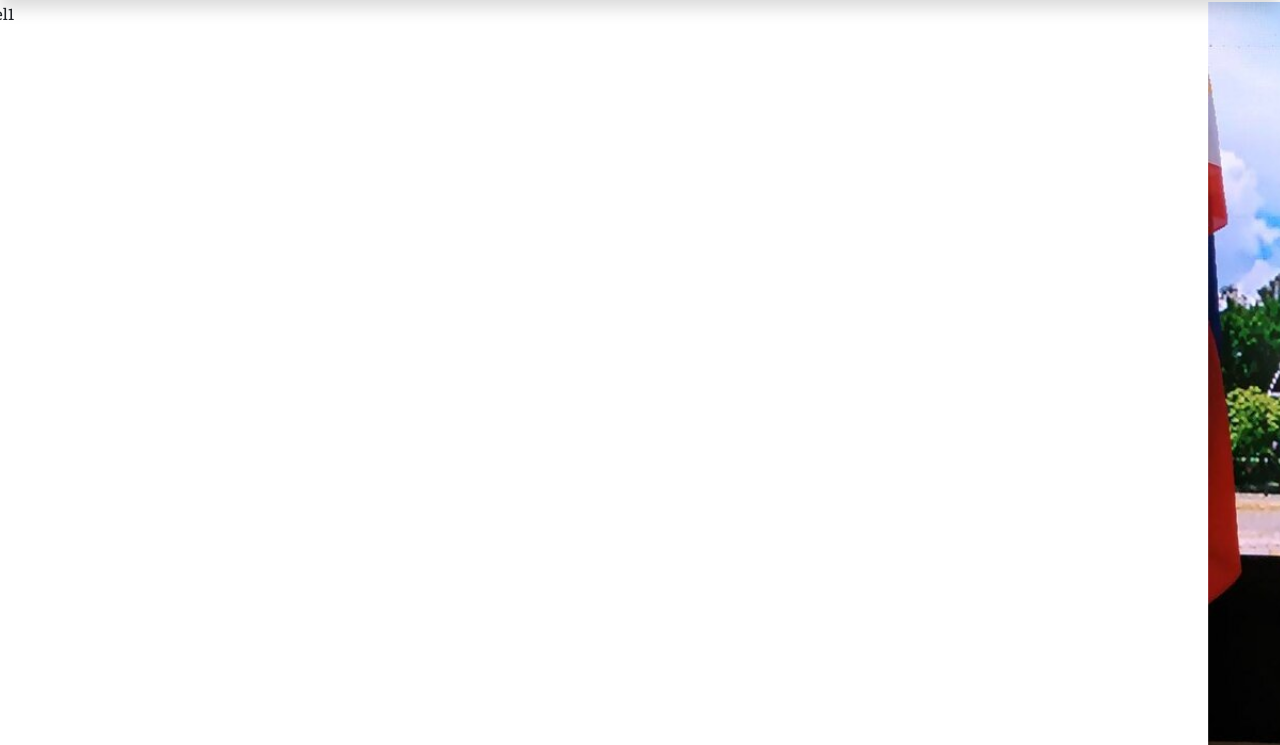
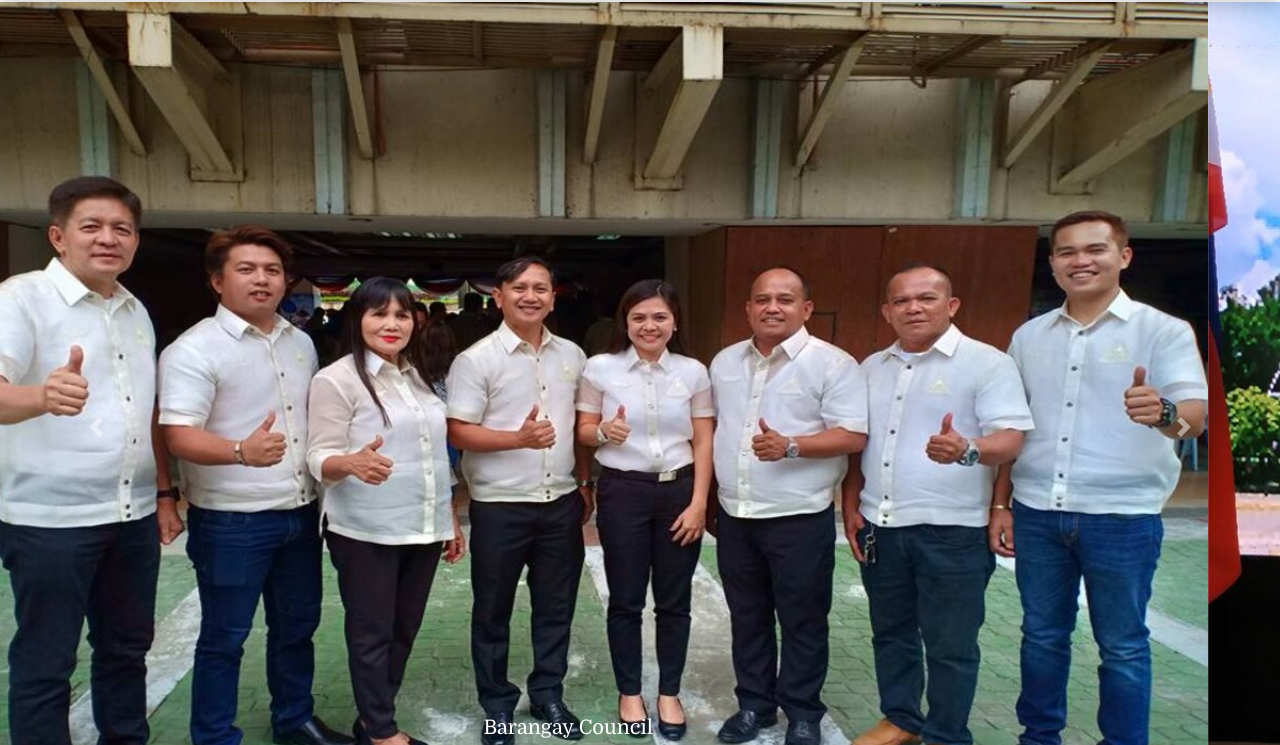
Before and after one commit to Leizhoumai/gprojectone, a plain HTML site: page index.html in a window 1280 px wide. Shown: the part 94-839 px from the top of the page. Drawn offline with nearby package versions, Linux system fonts and the light colour scheme.

Commit message:
Update index.html

```diff
--- a/index.html
+++ b/index.html
@@ -90,7 +90,7 @@
             </ol>
             <div class="carousel-inner">
               <div class="carousel-item active">
-                <img src="assetsimg/home/car11.jpg"  class="d-block w-100 carousel-img img-fluid" alt="carousel1">
+                <img src="assets/img/home/car11.jpg"  class="d-block w-100 carousel-img img-fluid" alt="carousel1">
                 <div class="carousel-caption d-none d-md-block">
                   <h5 class="heading-font">Barangay Council</h5>
                   <p class="carousel-font">(from left) Kgd. Ernie Custodio, Kgd. Jhorwin Santos, Kgd. Luming De Guzman, Kap. Jojo Abad, Kgd. Maricar Mangune, Kgd. Wenky Dela Rosa, Kgd. Tata Ludovica, Kgd. Junjun Macario</p>
```
